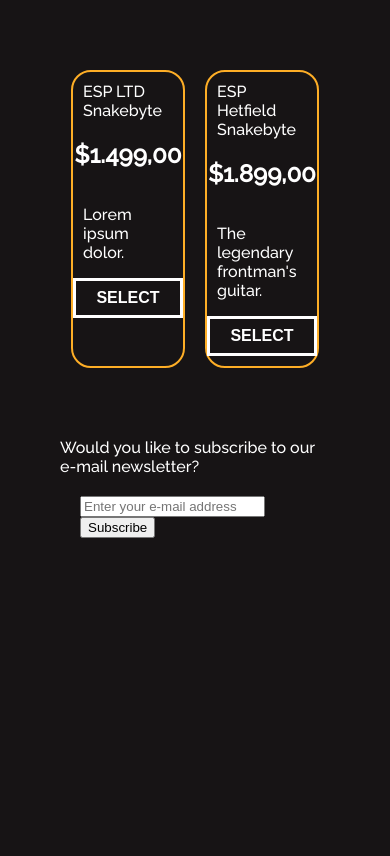
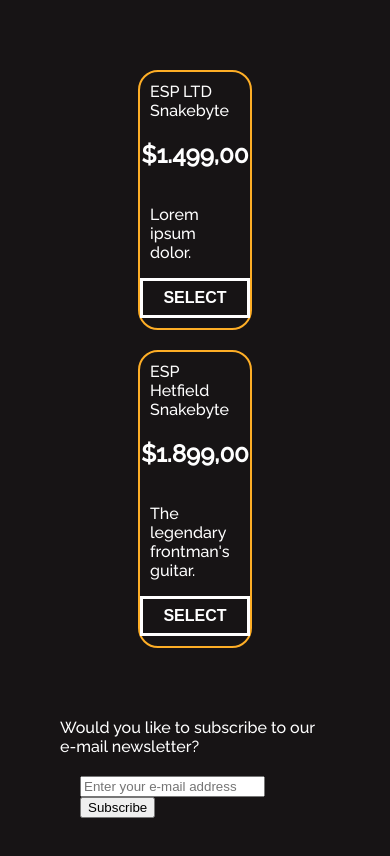
Before and after one commit to borabesiktepe/Product-Landing-Page, a plain HTML site: page index.html in a window 390 px wide. Shown: the part 1118-1974 px from the top of the page. Before the commit the page ends 1736 px from the top, so only its background shows below. Drawn offline with Linux system fonts and the light colour scheme.

Commit message:
Little fixes

```diff
--- a/style.css
+++ b/style.css
@@ -135,4 +135,9 @@
     li {
         margin: 1.2rem;
     }
+
+    #pricing {
+        flex-direction: column;
+        align-items: center;
+    }
 }
```
